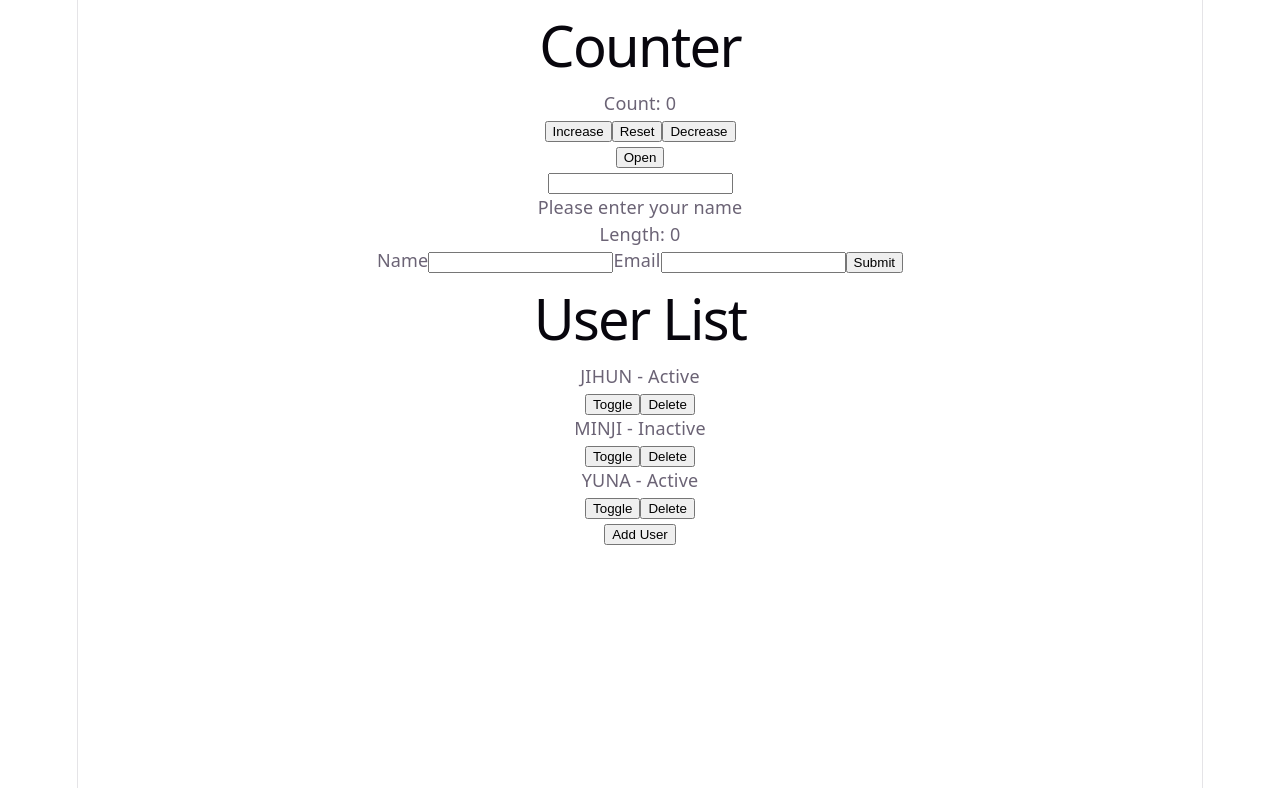
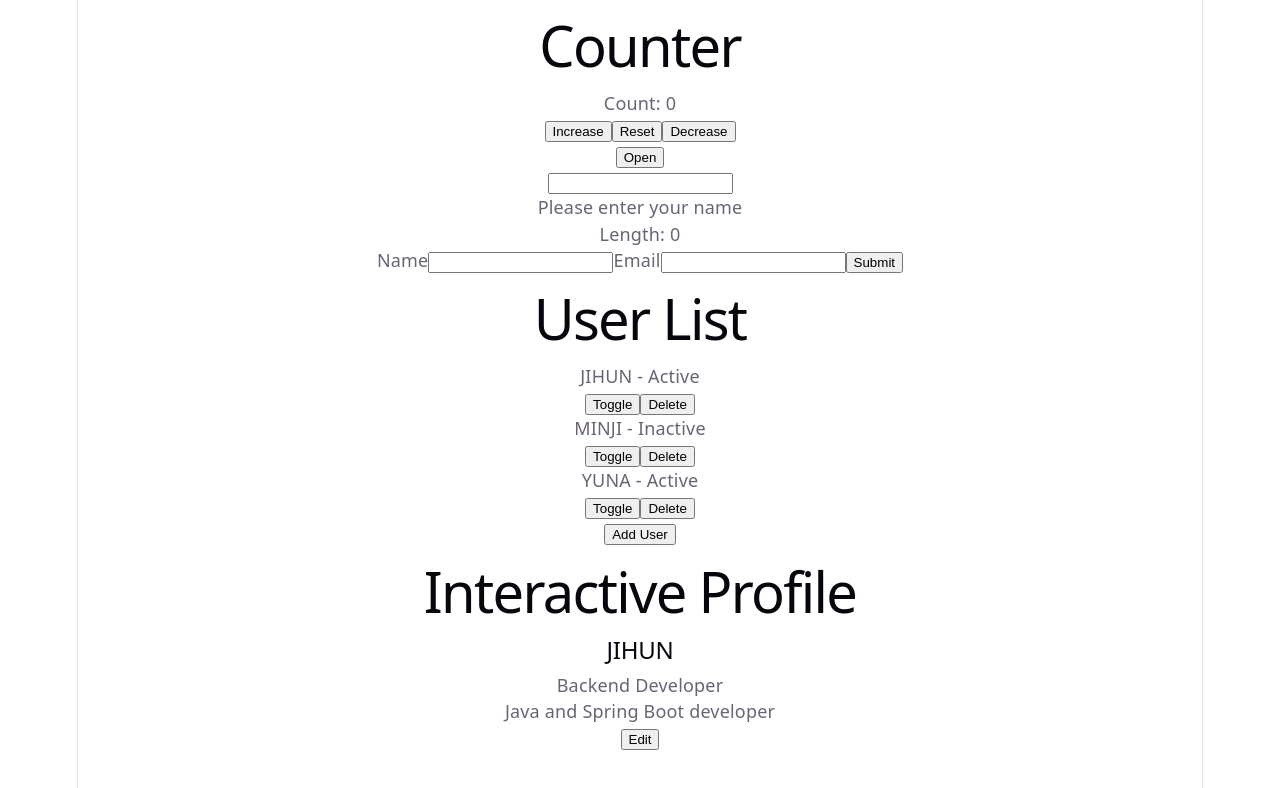
Before and after one commit to kho903/dev-journey, a React (Vite) app in the folder learning/react/02-state-events/practice/react-state-events-practice/: page / in a window 1280 px wide. Shown: the top 788 px of the page. Built offline with nearby package versions, Linux system fonts and the light colour scheme.

Commit message:
feat: add interactive profile mission
Refs #24

```diff
--- a/learning/react/02-state-events/practice/react-state-events-practice/src/App.jsx
+++ b/learning/react/02-state-events/practice/react-state-events-practice/src/App.jsx
@@ -1,3 +1,4 @@
+import InteractiveProfile from "./mission/01-interactive-profile/InteractiveProfile";
 import Counter from "./practice/01-counter/Counter";
 import Toggle from "./practice/02-toggle/Toggle";
 import ControlledInput from "./practice/03-controlled-input/ControlledInput";
@@ -12,6 +13,7 @@ function App() {
       <ControlledInput />
       <SimpleForm />
       <ArrayState />
+      <InteractiveProfile />
     </section>
   );
 }
--- /dev/null
+++ b/learning/react/02-state-events/practice/react-state-events-practice/src/mission/01-interactive-profile/InteractiveProfile.jsx
@@ -0,0 +1,97 @@
+import { useState } from "react";
+
+const initialProfile = {
+  name: "JIHUN",
+  role: "Backend Developer",
+  introduction: "Java and Spring Boot developer",
+};
+
+function InteractiveProfile() {
+  const [profile, setProfile] = useState(initialProfile);
+  const [form, setForm] = useState({ ...initialProfile });
+  const [isEditing, setIsEditing] = useState(false);
+
+  const displayName =
+    profile.name.trim() === "" ? "Unknown User" : profile.name;
+
+  function handleEdit() {
+    setForm({ ...profile });
+    setIsEditing(true);
+  }
+
+  function handleChange(event) {
+    const { name, value } = event.target;
+
+    setForm((prevForm) => ({
+      ...prevForm,
+      [name]: value,
+    }));
+  }
+
+  function handleSubmit(event) {
+    event.preventDefault();
+
+    setProfile({ ...form });
+    setIsEditing(false);
+  }
+
+  function handleCancel() {
+    setForm({ ...profile });
+    setIsEditing(false);
+  }
+
+  return (
+    <section>
+      <h1>Interactive Profile</h1>
+
+      {isEditing ? (
+        <form onSubmit={handleSubmit}>
+          <label>
+            Name
+            <input
+              type="text"
+              name="name"
+              value={form.name}
+              onChange={handleChange}
+            />
+          </label>
+
+          <label>
+            Role
+            <input
+              type="text"
+              name="role"
+              value={form.role}
+              onChange={handleChange}
+            />
+          </label>
+
+          <label>
+            Introduction
+            <textarea
+              name="introduction"
+              value={form.introduction}
+              onChange={handleChange}
+            />
+          </label>
+
+          <button type="submit">Save</button>
+
+          <button type="button" onClick={handleCancel}>
+            Cancel
+          </button>
+        </form>
+      ) : (
+        <div>
+          <h2>{displayName}</h2>
+          <p>{profile.role}</p>
+          <p>{profile.introduction}</p>
+
+          <button onClick={handleEdit}>Edit</button>
+        </div>
+      )}
+    </section>
+  );
+}
+
+export default InteractiveProfile;
```
